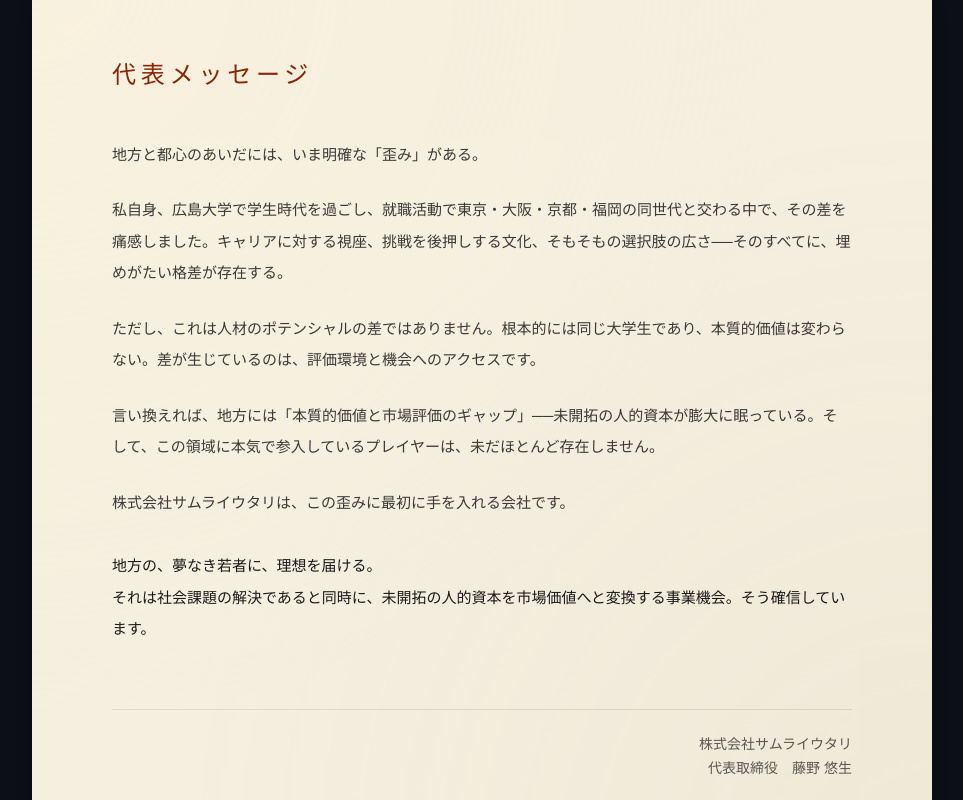
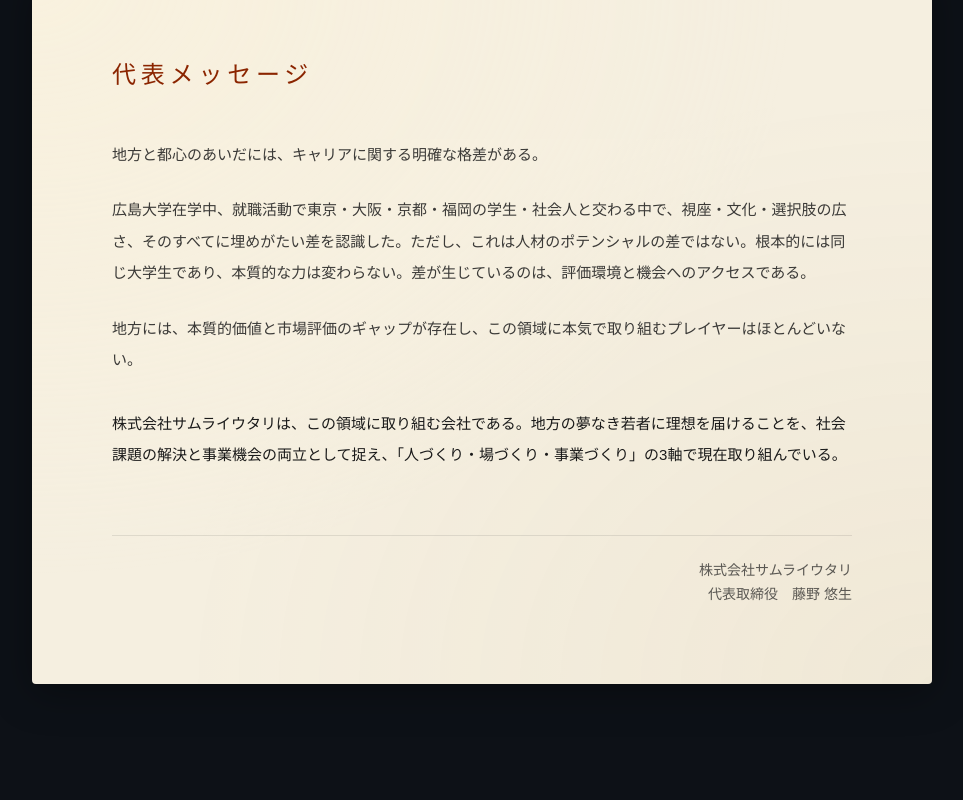
Before and after one commit to youcan0824/samurai-utari-site, a Next.js app: page / in a window 1280 px wide. Shown: the part 1640-2440 px from the top of the page, without its empty margins (158-1121 px from the left). Built offline with nearby package versions, Linux system fonts and the light colour scheme.

Commit message:
代表メッセージを藤野bioと同じ淡々とした文体に統一

```diff
--- a/src/components/message.tsx
+++ b/src/components/message.tsx
@@ -33,29 +33,19 @@ export function Message() {
               style={{ fontFamily: 'var(--font-noto-serif), "Noto Serif JP", serif' }}
             >
               <p>
-                地方と都心のあいだには、いま明確な「歪み」がある。
+                地方と都心のあいだには、キャリアに関する明確な格差がある。
               </p>
 
               <p>
-                私自身、広島大学で学生時代を過ごし、就職活動で東京・大阪・京都・福岡の同世代と交わる中で、その差を痛感しました。キャリアに対する視座、挑戦を後押しする文化、そもそもの選択肢の広さ──そのすべてに、埋めがたい格差が存在する。
+                広島大学在学中、就職活動で東京・大阪・京都・福岡の学生・社会人と交わる中で、視座・文化・選択肢の広さ、そのすべてに埋めがたい差を認識した。ただし、これは人材のポテンシャルの差ではない。根本的には同じ大学生であり、本質的な力は変わらない。差が生じているのは、評価環境と機会へのアクセスである。
               </p>
 
               <p>
-                ただし、これは人材のポテンシャルの差ではありません。根本的には同じ大学生であり、本質的価値は変わらない。差が生じているのは、評価環境と機会へのアクセスです。
-              </p>
-
-              <p>
-                言い換えれば、地方には「本質的価値と市場評価のギャップ」──未開拓の人的資本が膨大に眠っている。そして、この領域に本気で参入しているプレイヤーは、未だほとんど存在しません。
-              </p>
-
-              <p>
-                株式会社サムライウタリは、この歪みに最初に手を入れる会社です。
+                地方には、本質的価値と市場評価のギャップが存在し、この領域に本気で取り組むプレイヤーはほとんどいない。
               </p>
 
               <p className="pt-2 text-[#1a1a1a] font-medium">
-                地方の、夢なき若者に、理想を届ける。
-                <br />
-                それは社会課題の解決であると同時に、未開拓の人的資本を市場価値へと変換する事業機会。そう確信しています。
+                株式会社サムライウタリは、この領域に取り組む会社である。地方の夢なき若者に理想を届けることを、社会課題の解決と事業機会の両立として捉え、「人づくり・場づくり・事業づくり」の3軸で現在取り組んでいる。
               </p>
             </div>
 
```
